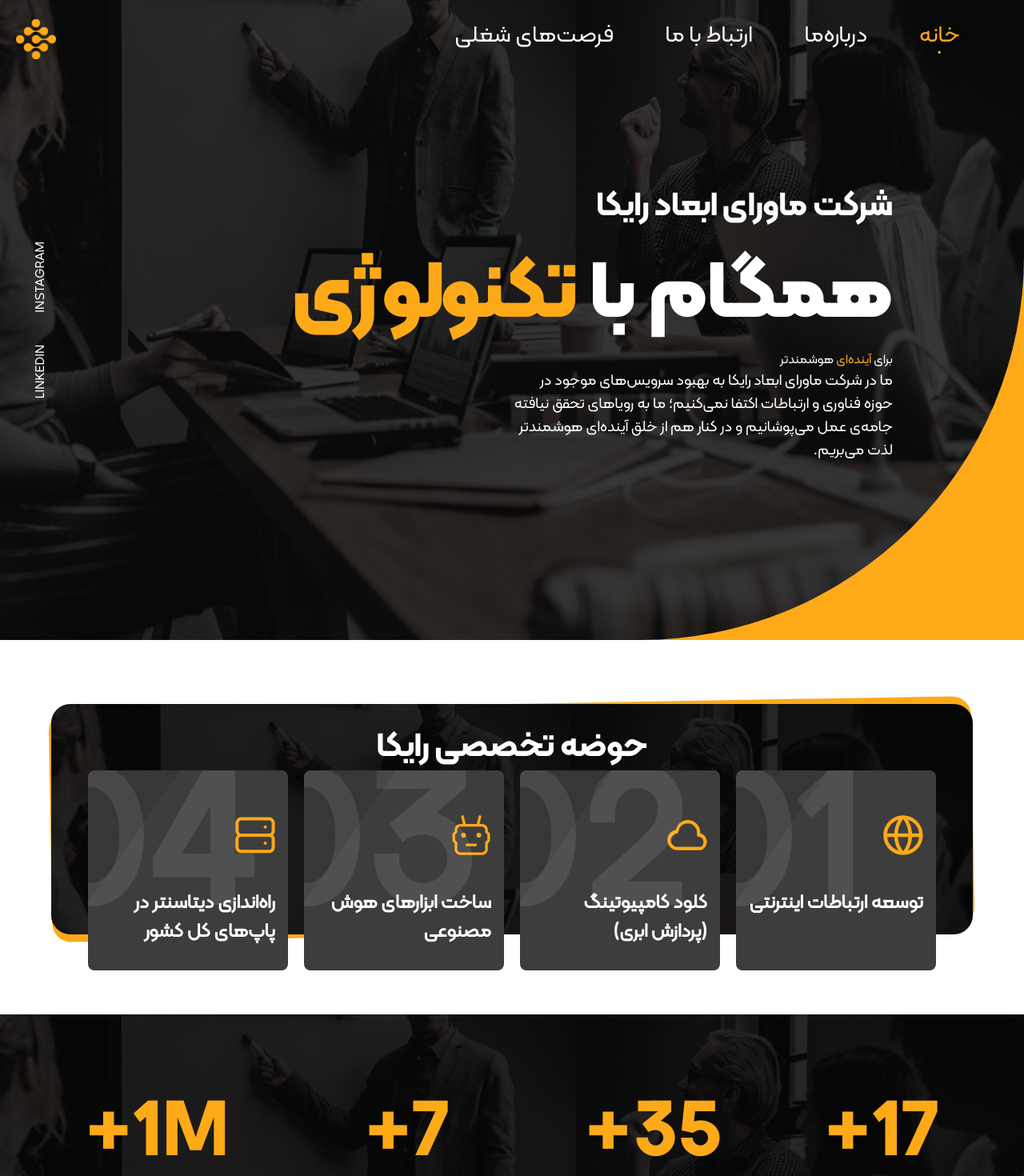
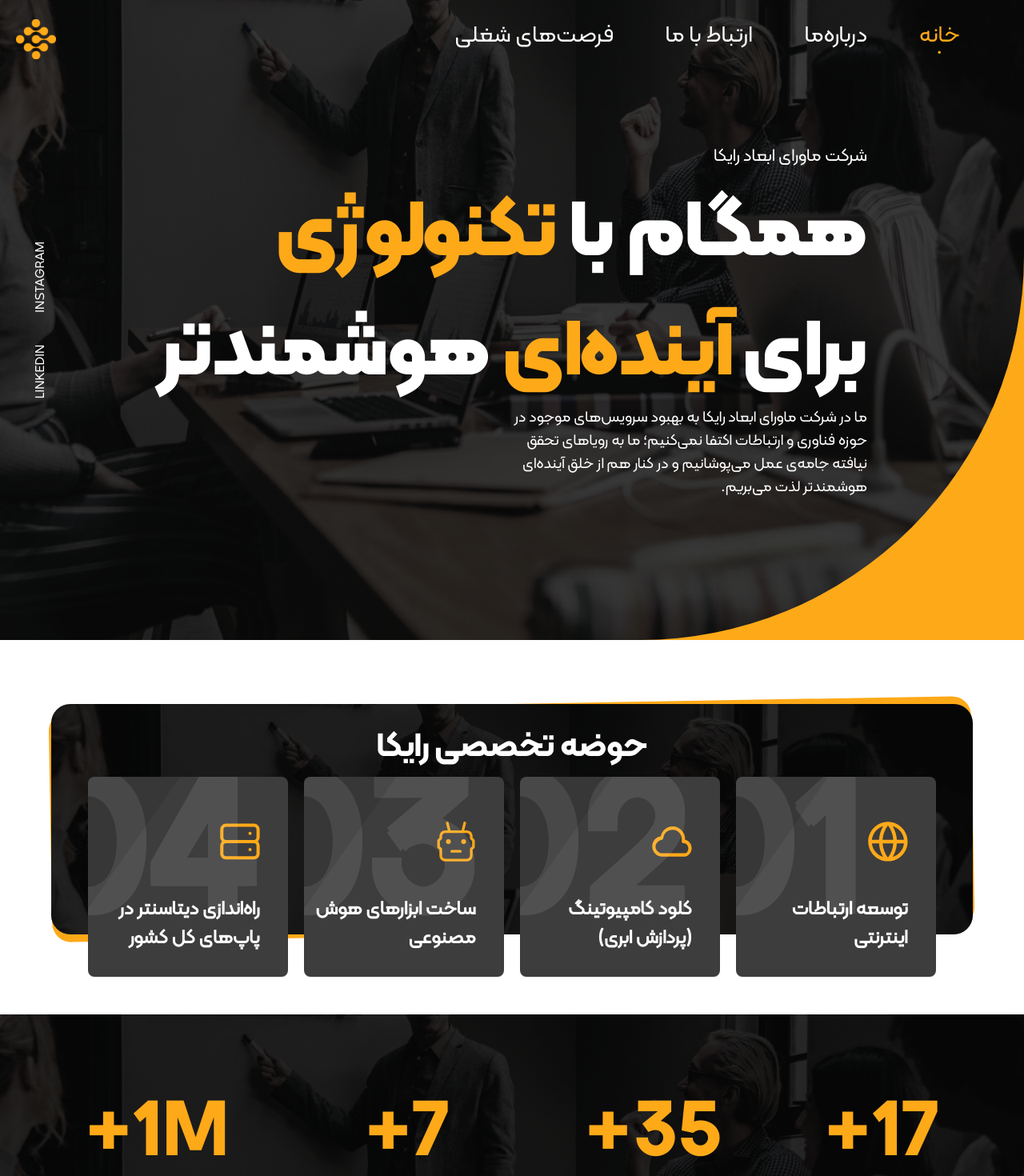
Before and after one commit to mahjs/Rayka-Main, a Next.js app: page / in a window 1280 px wide. Shown: the top 1470 px of the page at 80% size. Built offline with nearby package versions, Linux system fonts and the light colour scheme.

Commit message:
fix buges that reported

```diff
--- a/src/app/globals.css
+++ b/src/app/globals.css
@@ -91,13 +91,13 @@ body {
 
 .header-2 {
   font-family: "KalamehExtraBold";
-  font-size: 6.28713rem;
+  font-size: 6.18713rem;
   font-weight: 800;
   @media screen and (max-width: 1068px) {
     font-size: 3.61406rem;
   }
   @media screen and (max-width: 768px) {
-    font-size: 4.61406rem;
+    font-size: 2.81406rem;
   }
 }
 
--- a/src/app/page.tsx
+++ b/src/app/page.tsx
@@ -42,12 +42,12 @@ export default function Home() {
         }}
         className="flex w-[100%] items-center justify-between bg-main-image pt-16 md:h-[60vh] md:rounded-br-[30rem] md:pt-0 lg:h-[100vh]"
       >
-        <div className="flex-col px-5 pb-5 text-white md:mr-[9rem] md:py-10">
-          <h1 className="header-3 hidden md:block">شرکت ماورای ابعاد رایکا</h1>
-          <p className="header-2 hidden md:block">
+        <div className="flex-col overflow-x-hidden px-5 pb-5 text-white md:mr-[11rem] md:py-10">
+          <h1 className="header-4 hidden md:block">شرکت ماورای ابعاد رایکا</h1>
+          <p className="header-2 hidden whitespace-nowrap md:block">
             همگام با <span className="text-primary">تکنولوژی</span>
           </p>
-          <p className="md:header-2 hidden md:block">
+          <p className="header-2 hidden whitespace-nowrap md:block">
             برای <span className="text-primary">آینده‌ای </span> هوشمندتر
           </p>
           <p className="text-[2rem] font-bold md:hidden">
--- a/src/components/dashboard/ExpertCard.tsx
+++ b/src/components/dashboard/ExpertCard.tsx
@@ -36,7 +36,7 @@ const ExpertCard: FC<Props> = ({
       }}
       className={`relative flex h-[l20px] w-[150px] cursor-pointer flex-col flex-wrap overflow-hidden rounded-lg ${
         mobile ? "bg-[#FEA918]" : "bg-[#3D3D3D]"
-      }  px-[1rem] py-[1.5rem] text-${
+      }  py-[1.5rem] pr-[2.2rem] text-${
         mobile ? "#000" : "white"
       } transition-all duration-200 hover:scale-110 hover:bg-primary hover:text-[#232323] md:h-[250px] md:w-[250px] md:gap-10 ${
         mobile ? "justify-self-center" : ""
@@ -52,7 +52,13 @@ const ExpertCard: FC<Props> = ({
         />
       </span>
       <p className="body text-inherit md:text-[1.5rem] md:font-bold">{title}</p>
-      <span className="absolute -left-10 -top-12 text-[7rem] font-bold text-white  opacity-10 md:-left-20 md:-top-24 md:text-[15rem]">
+      <span
+        style={{
+          textShadow:
+            "-3px -3px 0 #fff, 3px -3px 0 #fff, -3px 3px 0 #fff, 3px 3px 0 #fff",
+        }}
+        className="absolute -left-10 -top-12 text-[7rem] font-extrabold text-white opacity-10 md:-left-20 md:-top-24 md:text-[15rem]"
+      >
         {String(index).padStart(2, "0")}
       </span>
       <div className="absolute -left-[20%] -top-[35%] h-full w-[50%] rotate-[35deg]  bg-black opacity-10" />
--- a/src/components/dashboard/ExpertDetailsCard.tsx
+++ b/src/components/dashboard/ExpertDetailsCard.tsx
@@ -30,7 +30,13 @@ const ExpertDetailsCard: FC<Props> = ({
           />
         </div>
         <p className="subtitle">{title}</p>
-        <span className="absolute -top-24 right-14 text-[6rem] font-bold text-white opacity-20 md:text-[14rem]">
+        <span
+          style={{
+            textShadow:
+              "-3px -3px 0 #fff, 3px -3px 0 #fff, -3px 3px 0 #fff, 3px 3px 0 #fff",
+          }}
+          className="absolute -top-24 right-14 text-[6rem] font-bold text-white opacity-20 md:text-[14rem]"
+        >
           {String(index).padStart(2, "0")}
         </span>
         <div className="absolute -left-[20%] -top-[35%] h-full w-[50%] rotate-[35deg]  bg-black opacity-10" />
--- a/src/components/dashboard/Experties.tsx
+++ b/src/components/dashboard/Experties.tsx
@@ -38,6 +38,7 @@ const expertiesData = [
   {
     id: 4,
     title: "راه‌اندازی دیتاسنتر در پاپ‌های کل کشور",
+    title2: "راه‌اندازی دیتاسنتر ",
     name: "دیتا سنتر و راه‌اندازی آن؟",
     orangeIconPath: DataOrange,
     darkIconPath: Data,
@@ -100,7 +101,7 @@ const Experties = () => {
         ))}
       </div>
 
-      <div className="mt-32 hidden max-w-[100vw] lg:block">
+      <div className="mt-36 hidden max-w-[100vw] lg:block">
         <Transition
           show={showExperties}
           enter="transition-all duration-500 "
@@ -138,7 +139,10 @@ const Experties = () => {
             index={selectedIndex! + 1}
             handleClickClose={handleCloseButtonClick}
             key={selectedIndex}
-            title={expertiesData[selectedIndex!].title}
+            title={
+              expertiesData[selectedIndex!].title2 ||
+              expertiesData[selectedIndex!].title
+            }
             name={expertiesData[selectedIndex!].name}
             iconPath={expertiesData[selectedIndex!].darkIconPath}
           />
```
